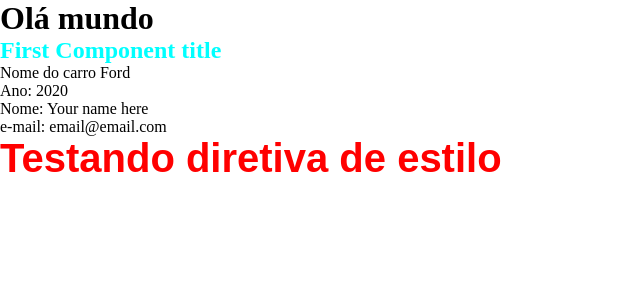
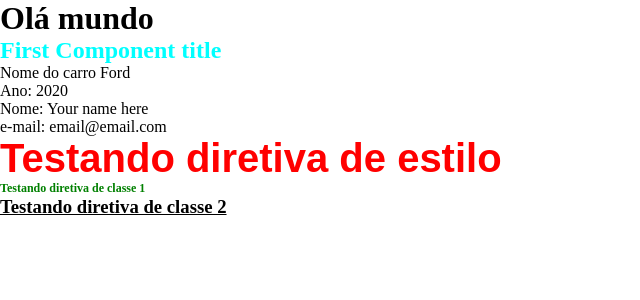
Before and after one commit to EricksonSiqueira/first-angular-project, an Angular app: page / in a window 1280 px wide. Shown: the top 300 px of the page, without its empty margins (0-640 px from the left). Built offline with nearby package versions, Linux system fonts and the light colour scheme.

Commit message:
feat: using directives to get multiple classes from variables

```diff
--- a/src/app/components/directives/directives.component.css
+++ b/src/app/components/directives/directives.component.css
@@ -0,0 +1,11 @@
+.green-title {
+  color: green;
+}
+
+.small-title {
+  font-size: 12px;
+}
+
+.underline-title {
+  text-decoration: underline;
+}
--- a/src/app/components/directives/directives.component.html
+++ b/src/app/components/directives/directives.component.html
@@ -1 +1,8 @@
 <h2 [ngStyle]="{'font-size': size + 'px', 'font-family': font, 'color': color}"> Testando diretiva de estilo</h2>
+
+<h3 [ngClass]="classes">
+  Testando diretiva de classe 1
+</h3>
+<h3 [ngClass]="underline">
+  Testando diretiva de classe 2
+</h3>
--- a/src/app/components/directives/directives.component.ts
+++ b/src/app/components/directives/directives.component.ts
@@ -9,4 +9,7 @@ export class DirectivesComponent {
   size = 40;
   font = 'Arial';
   color = 'red';
+
+  classes = ['green-title', 'small-title'];
+  underline = 'underline-title';
 }
```
